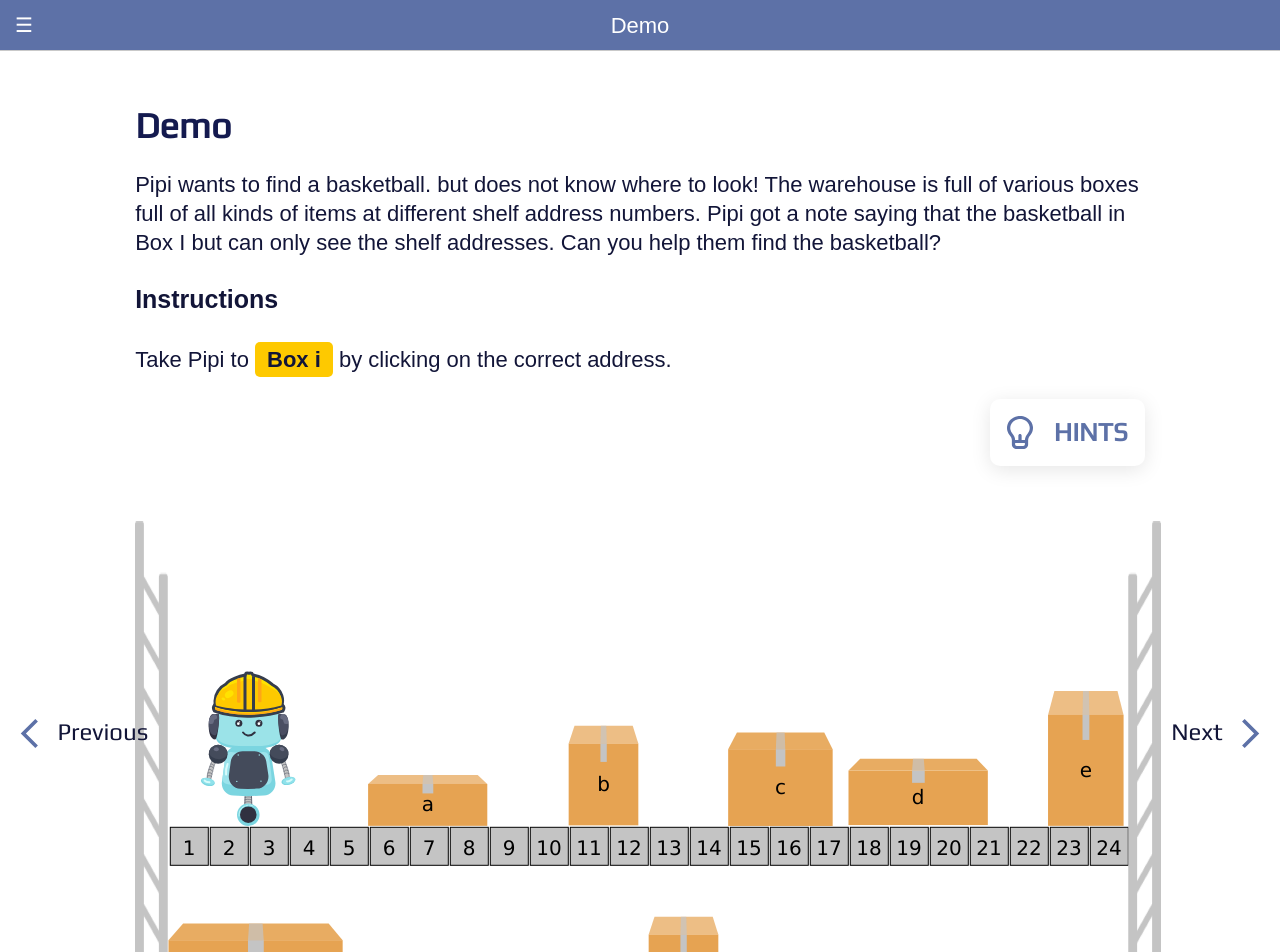
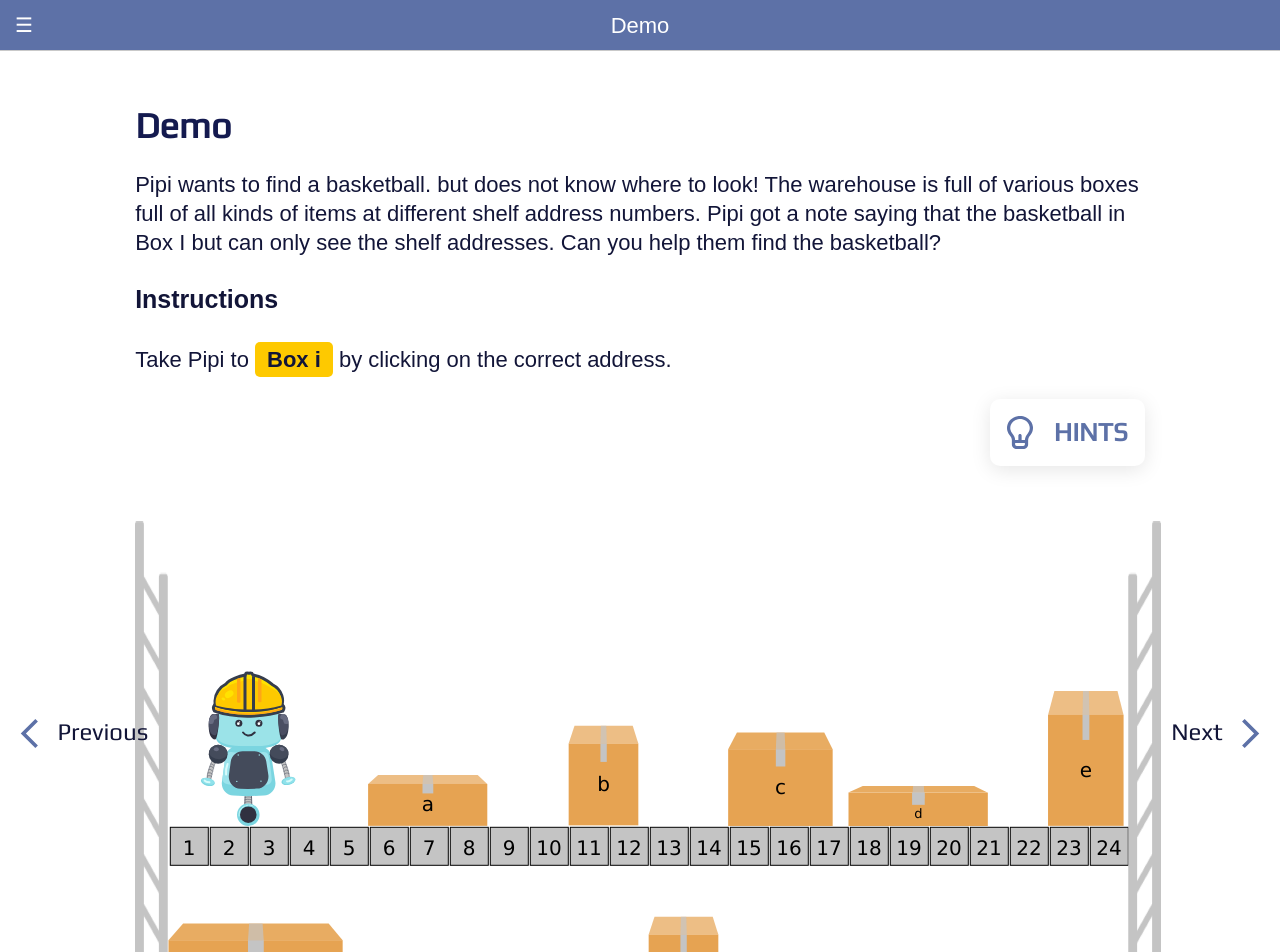
Before and after one commit to uclaacm/parcel-pointers, a React app: page /demo in a window 1280 px wide. Shown: the top 952 px of the page. Built offline with nearby package versions, Linux system fonts and the light colour scheme; a web font is replaced by a local one.

Commit message:
box i opens on click and ball pops out

```diff
--- a/src/components/Box.tsx
+++ b/src/components/Box.tsx
@@ -12,14 +12,24 @@ export interface BoxProps {
 // the number is the width of the box in terms of the number of addresses
 export default function Box(props: BoxProps): JSX.Element {
   let image;
+  let basketball;
   let confetti;
 
   const [randomIndex, setRandomIndex] = useState<number>(0);
+  // const [boxImage, setBoxImage] = useState<JSX.Element>(getClosedBoxImage(props.num));
 
   useEffect(() => {
     // Generate a random number to pick randomly from boxes with the same width
     setRandomIndex(Math.floor(Math.random() * 2));
+    // if (props.conf) {
+    //   setBoxImage(getOpenBoxImage());
+    // } else {
+    //   setBoxImage(getClosedBoxImage(props.num));
+    // }
+
   }, [props.num]);
+
+  const animateBall = props.conf ? 'animate-ball' : '';
 
   switch (props.num) {
     case 1:
@@ -74,6 +84,7 @@ export default function Box(props: BoxProps): JSX.Element {
       confetti = (
         <div className="confetti a">
           {props.conf && (
+            <div>
               <ConfettiExplosion
                 force={0.4}
                 duration={5000}
@@ -81,6 +92,8 @@ export default function Box(props: BoxProps): JSX.Element {
                 height={document.documentElement.offsetHeight}
                 width={300}
               />
+            </div>
+
           )}
         </div>
       );
@@ -343,27 +356,24 @@ export default function Box(props: BoxProps): JSX.Element {
       }
       break;
     case 4:
-      switch (randomIndex) {
-        case 0:
+      if (props.conf) {
+        const shiftAmountX = -15;
+        const shiftAmountY = 1;
+
         image = (
-            <svg
-              width="140"
-              height="68"
-              viewBox="0 0 140 68"
-              fill="none"
-              xmlns="http://www.w3.org/2000/svg"
-            >
+          <svg width="170" height="64" viewBox="0 0 170 64" fill="none" xmlns="http://www.w3.org/2000/svg" transform={`translate(${shiftAmountX}, ${shiftAmountY})`}>
              <g>
              <rect
-                  x="0.5"
-                  y="12.5576"
-                  width="139.331"
-                  height="54.5168"
+                x="15.5602"
+                y="18.0812"
+                width="137.4868"
+                height="44"
                 fill="#E6A352"
               />
+
                  <text
                    x="50%"
-                  y="60%"
+                  y="75%"
                    fontFamily="Verdana"
                    fontSize="20"
                    fill="black"
@@ -373,40 +383,64 @@ export default function Box(props: BoxProps): JSX.Element {
                    {props.letter}
                  </text>
               </g>
-              <path
-                d="M12.1888 0.770508H128.61L139.831 12.5579H0.5L12.1888 0.770508Z"
-                fill="#E6A352"
-                fillOpacity="0.9"
-              />
-              <path
-                d="M65.0223 0.770508H75.776L76.7111 12.5579H64.0872L65.0223 0.770508Z"
-                fill="#C4C4C4"
-                fillOpacity="0.7"
-              />
-              <rect
-                x="64.0872"
-                y="12.5576"
-                width="12.6239"
-                height="12.2786"
-                fill="#C4C4C4"
-              />
+              <path d="M139.809 0.948647L156.995 9.48647L170 23.7162L156.066 19.9216L139.809 0.948647Z" fill="#EBC99C"/>
+              <path d="M32.0492 0L19.5082 6.12826L0 26.5621L17.6503 17.3697L32.0492 0Z" fill="#EBC99C"/>
+              <path d="M140.487 0.550215H30.8694V18.5745H140.487V0.550215Z" fill="#BC8239"/>
+              <path d="M15.5602 19.0299L30.8694 0.550215V19.0299H15.5602Z" fill="#936122"/>
+              <path d="M155.248 18.0812H15.7366L3.42783 33.0812H167.557L155.248 18.0812Z" fill="#ECC290"/>
+              <path d="M155.295 18.0812L139.985 0.550215V18.0812H155.295Z" fill="#AE752E"/>
+            </svg>
+        );
+
+        basketball = (
+          <svg className={`ball ${animateBall}`} width="65" height="65" viewBox="0 0 65 65" fill="none"
+            xmlns="http://www.w3.org/2000/svg"  x="100"
+            y="20">
+            <path d="M0.0490153 34.2686C1.0257 52.1909 16.3463 65.9277 34.2684 64.951C52.1906 63.9748 65.9277
+            48.6539 64.951 30.7317C63.9742 12.8094 48.6537 -0.927677 30.7315 0.0490162C12.8094 1.0257 -0.927667
+            16.3463 0.0490153 34.2686Z" fill="#E57E25"/>
+            <path d="M0.988034 36.4034C4.98549 32.2078 11.8489 30.5755 16.9593 32.6012C12.82 39.1531 9.98913
+            46.4241 8.61866 54.0233C9.20337 54.6469 9.81675 55.2414 10.4491 55.8164C10.6126 55.6541 10.7217
+            55.4461 10.7617 55.2206C12.0328 47.5837 14.8348 40.273 19.0042 33.7153C22.1058 35.8317 23.7736
+            39.4998 23.7089 44.3246L23.7076 44.3868L23.7134 44.4499C24.3909 51.3934 28.8135 57.5429 35.5429
+            60.898C37.5874 61.9241 39.7802 62.633 42.0441 63C43.9299 62.4403 45.76 61.7126 47.5118
+            60.8254C43.9758 61.2867 40.1688 60.6282 36.5951 58.8468C30.6023 55.8587 26.6615 50.4207 26.0408
+            44.2905C26.1157 37.3053 23.1069 33.6563 20.2971 31.7681C21.9047 29.4451 23.679 27.2386 25.6063
+            25.1652C34.3657 32.3508 42.629 40.1042 50.3412 48.3739L55.6975 54.1269L57.4163 52.5714L52.0598
+            46.8184C44.313 38.5112 36.015 30.7201 27.2206 23.4967C28.7612 21.9632 30.3863 20.5143 32.0886
+            19.1567C35.064 22.4749 39.6337 23.9334 45.2073 23.2704C50.4833 23.2233 55.5788 25.7818 59.1959
+            30.2951C62.0091 33.805 63.578 38.0748 63.6697 42.1314C64.2989 40.2217 64.7446 38.2579 65
+            36.2658C64.1404 33.5842 62.7944 31.0786 61.0271 28.8706C56.9433 23.7745 51.1431 20.8958 45.1153
+            20.9729L45.0511 20.9741L44.9884 20.9821C40.2658 21.5509 36.4357 20.3923 33.9511 17.7294C39.8072
+            13.4166 46.4243 10.2118 53.4667 8.27783C53.6882 8.21106 53.8838 8.07923 54.0274 7.90007C53.3814
+            7.34332 52.7134 6.81196 52.0248 6.30718C45.0138 8.33214 38.4254 11.5734 32.5695 15.8787C30.0549
+            11.5146 30.4992 5.16813 33.6746 0.658708L34.1153 0.0329947C33.0211 -0.0155457 31.9252 -0.0105264
+            30.8315 0.0480409L30.8705 0.752816C27.9187 5.96629 27.8008 12.5554 30.7048 17.3061C28.851 18.7798
+            27.0845 20.3571 25.4141 22.0303C21.4237 18.8006 17.3356 15.69 13.1553 12.7027L9.12408 9.82905C8.58064
+            10.3841 8.05757 10.9583 7.55592 11.5503L11.7889 14.5673C15.8859 17.4945 19.8933 20.5415 23.806
+            23.7042C21.787 25.8838 19.9303 28.2042 18.2505 30.6474C18.1139 30.5879 17.975 30.5263 17.8447
+            30.4746C12.1802 28.2217 4.97418 29.6802 0.221376 33.9256L0 33.9375C0.059063 35.005 0.173265
+            36.0557 0.333292 37.0901L0.988034 36.4034Z" fill="#38454F"/>
           </svg>
         );
         confetti = (
           <div className="confetti d">
             {props.conf && (
+          <div>
             <ConfettiExplosion
               force={0.4}
               duration={5000}
-                  particleCount={100}
+              particleCount={40}
               height={document.documentElement.offsetHeight}
               width={300}
             />
+          </div>
+
         )}
           </div>
         );
         break;
-        default:
+      }
       image = (
         <svg
           width="160"
@@ -459,19 +493,21 @@ export default function Box(props: BoxProps): JSX.Element {
       confetti = (
         <div className="confetti d">
           {props.conf && (
+        <div>
           <ConfettiExplosion
             force={0.4}
             duration={5000}
-                  particleCount={100}
+            particleCount={40}
             height={document.documentElement.offsetHeight}
             width={300}
           />
+        </div>
+
       )}
         </div>
       );
       break;
-      }
-      break;
+
     case 5:
       image = (
         <svg
@@ -652,6 +688,9 @@ export default function Box(props: BoxProps): JSX.Element {
     <div className="parent">
       {confetti}
       <div className="box">{image}</div>
+      <div className={`ball ${animateBall}`}>
+        {basketball}
+      </div>
     </div>
   );
 }
--- a/src/pages/Demo.tsx
+++ b/src/pages/Demo.tsx
@@ -15,6 +15,7 @@ import '../styles/Demo.scss';
 
 const Demo: FC = () => {
   const [confetti, setConfetti] = useState(false);
+  // const [basketball, setBasketball] = useState(false);
   const Popup = (
     <div>
       <div className="address-wrapper">
--- a/src/styles/Box.scss
+++ b/src/styles/Box.scss
@@ -7,6 +7,7 @@
   display: flex;
   left: 0;
   position: absolute;
+  z-index: 2;
 }
 
 .confetti {
@@ -37,3 +38,24 @@
 .f {
   left: 110px;
 }
+
+@keyframes moveUp {
+  0% {
+    transform: translateY(0);
+  }
+  100% {
+    transform: translateY(-35px);
+  }
+}
+
+.animate-ball {
+  animation: moveUp 1s forwards; /* 1s is the duration, adjust as needed */
+}
+
+.ball {
+  position: absolute;
+  bottom: 100%;
+  left: 24%;
+  transform: translateX(-50%);
+  z-index: 1;
+}
```
Also changed, not shown: public/Basketball.svg (added), public/OpenBox.svg (added). Lines whose indentation alone changed are shown as unchanged.
